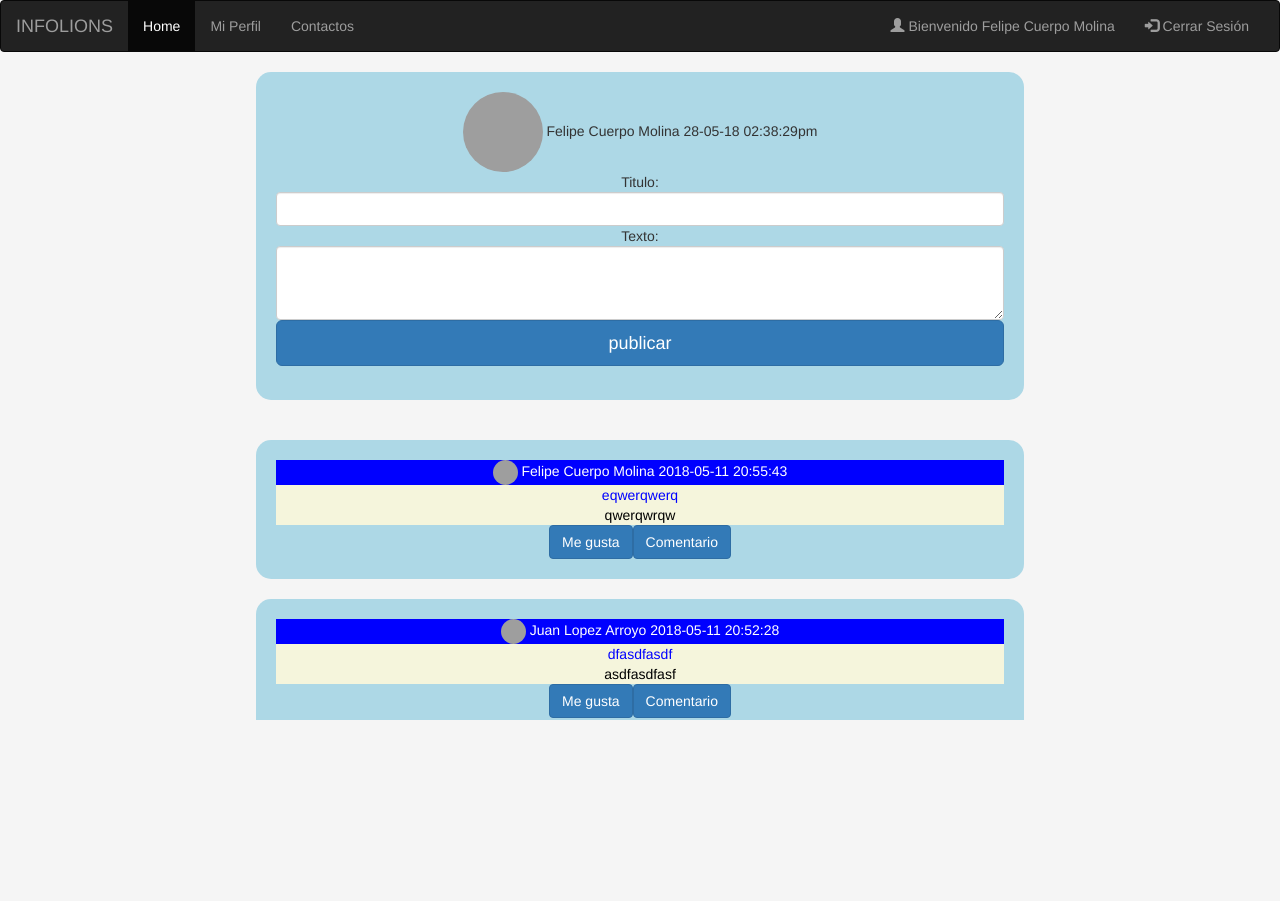
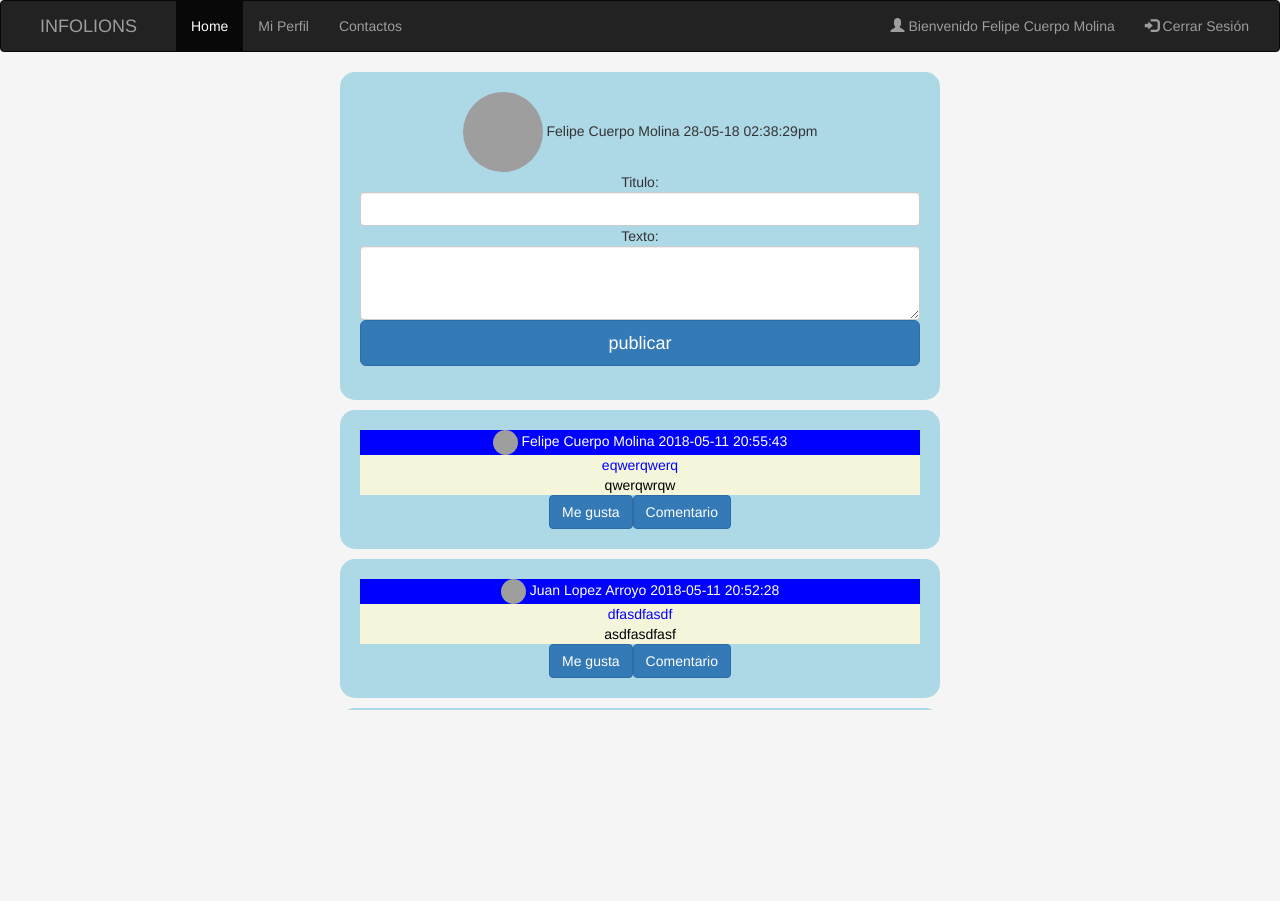
Before and after one commit to fcuerpo2/INFOLIONS_FINAL2, a PHP site: page /php/principal.php in a window 1280 px wide. Shown: the top 901 px of the page. Run offline with PHP 8.4, Linux system fonts and the light colour scheme; a user stored in the database is signed in; data comes from the database, SQL or seed files in the repository; data that the repository does not hold is empty; grey boxes are pictures that could not be loaded.

Commit message:
Cambios importantes de Javi... Haz pull para actualizarlo

```diff
--- a/css/estilo1.css
+++ b/css/estilo1.css
@@ -8,12 +8,12 @@ body {
   padding-top: 0px;
   padding-bottom: 10px;
   background-color: #f5f5f5;
+}
   /*cometario de prueba de git*/
   /* Comentario prueba de Javi desde Netbeans Casa */
   /* siguiente por Javi */
   /* Otro Por Javi */
-}
-
+  /* Comentario de Javi */
 
 .form-signin .form-control {
   position: relative;
@@ -21,12 +21,13 @@ body {
   height: auto;
   padding: 10px;
   font-size: 16px;
+  margin-bottom:5px;
 }
 .form-signin .form-control:focus {
   z-index: 2;
 }
 .form-signin input[type="email"] {
-  margin-bottom: -1px;
+  margin-bottom: 5px;
   border-bottom-right-radius: 0;
   border-bottom-left-radius: 0;
 }
@@ -45,12 +46,22 @@ img{
 }
 
 .tag{
-
-    width: 60%;
+    width: 100%;
     background-color: lightblue;
     border-radius: 15px;
     padding: 20px;
-    margin: 20px;
+    margin:0 auto;
+    max-width: 600px;
+    margin-bottom: 10px;
+}
+
+.tag2{
+    width: 100%;
+    background-color: lightblue;
+    border-radius: 15px;
+    padding: 20px;
+    margin:0 auto;
+    max-width: 350px;
 }
 
 .cabecera{
@@ -77,7 +88,7 @@ img{
 }
 .login{
 
-  max-width:50%;
+  max-width:100%;
   text-align:center;
   display:flex;
   margin: 0 auto;
@@ -90,3 +101,23 @@ img{
   border-radius:5px;
 
 }
+.navbar-brand {
+    float: left;
+    height: 50px;
+    padding: 15px 15px;
+    font-size: 18px;
+    line-height: 20px;
+    text-align: center;
+    width: 175px;
+}
+div#perfiles {
+	margin-left: 10px;
+	margin-right:10px;
+}
+div#tags {
+    margin-left: 10px;
+    margin-right: 10px;
+}
+.escalar:hover {
+	transform: scale(1.5);
+}
```
